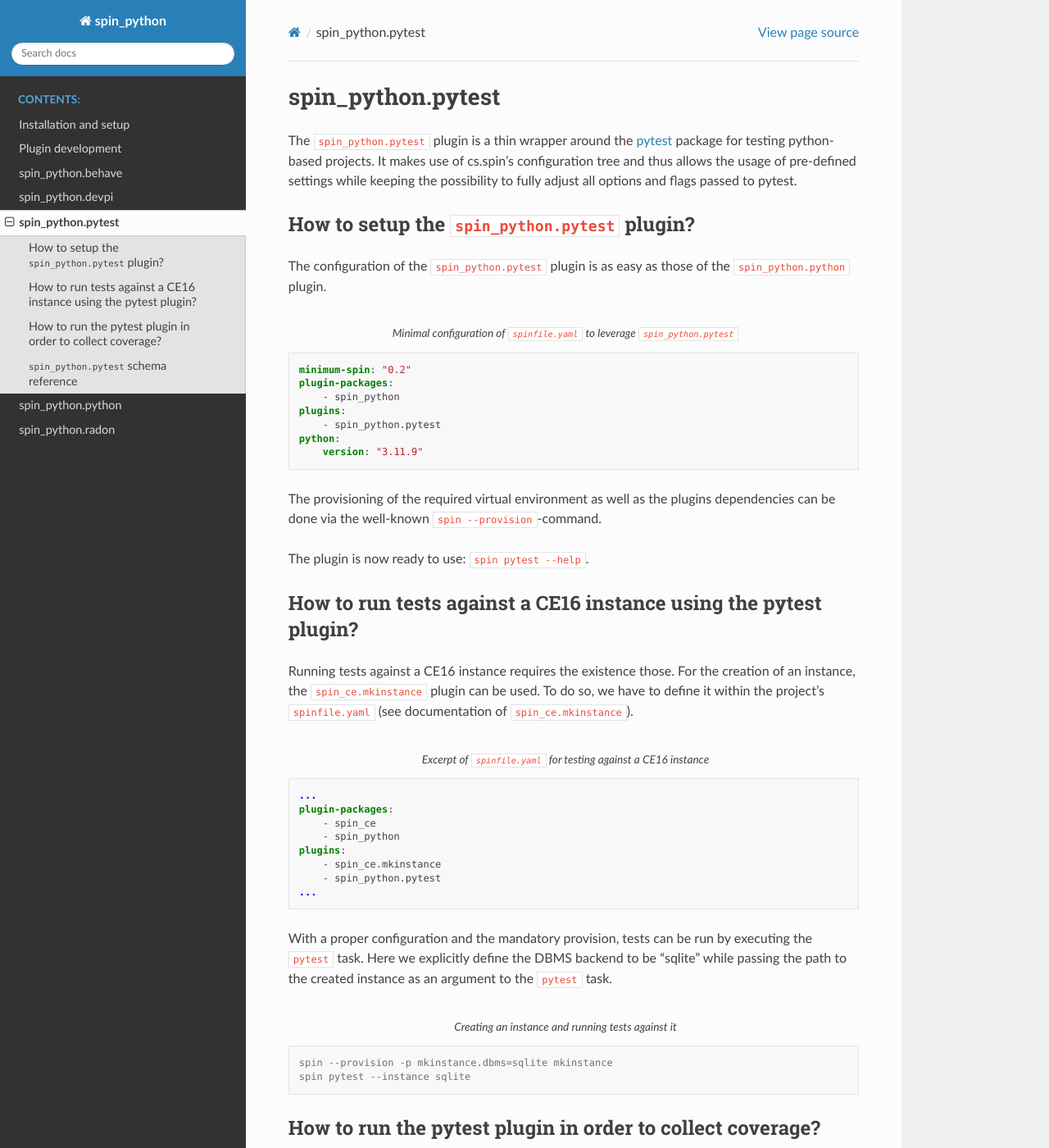
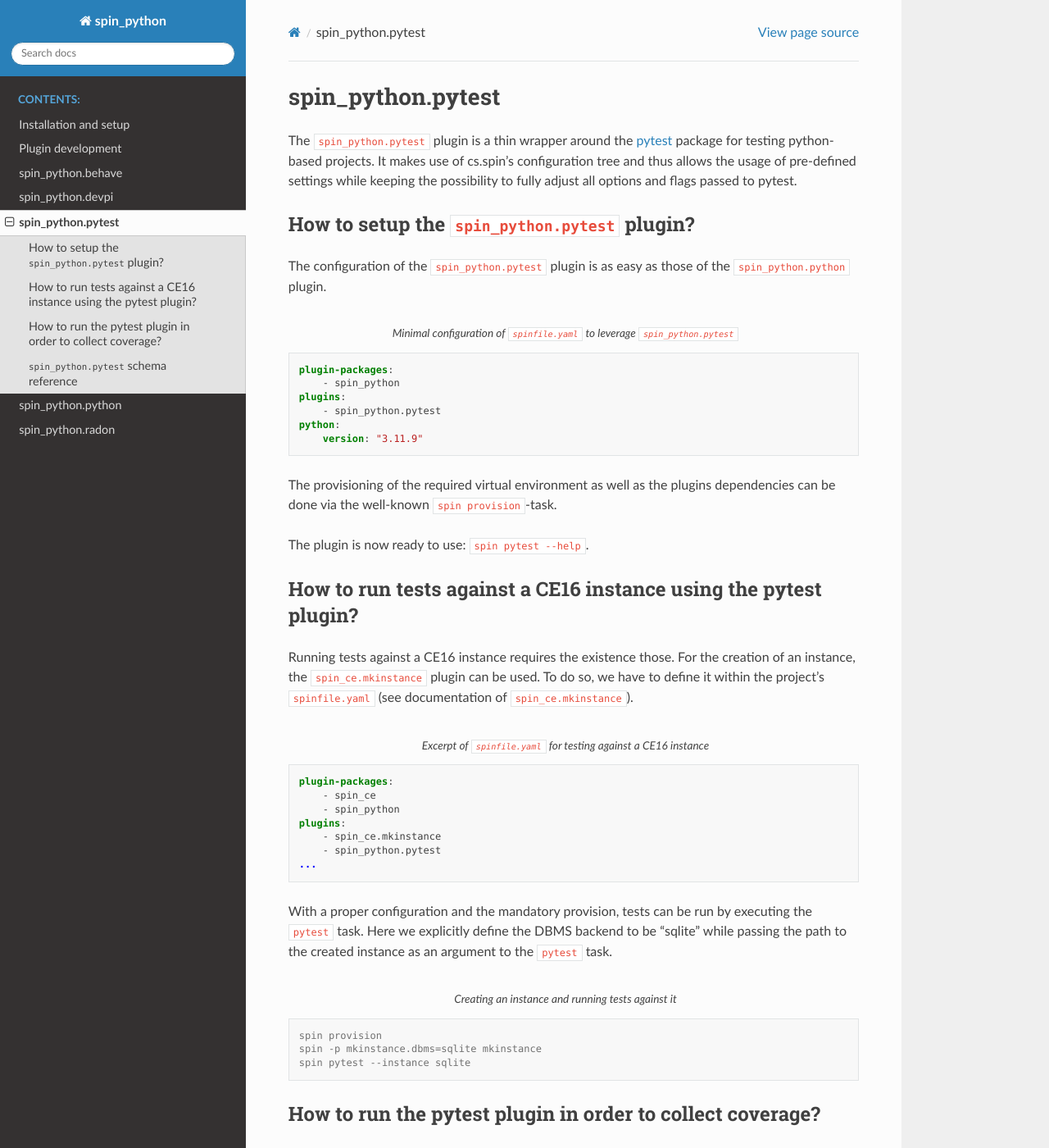
Before and after one commit to cslab/csspin-python, a Sphinx documentation site: the page built from docs/plugins/pytest.rst, in a window 1280 px wide and 1400 px high. Shown: the whole window at 82% size. Built offline with Sphinx 7.4.7 and the Read the Docs theme 2.0.0, drawn with Linux system fonts in a browser that asks for light colours; some of the changed text lies outside the part shown.

Commit message:
Resolve "--provision and --cleanup are now tasks"

```diff
--- a/docs/development.rst
+++ b/docs/development.rst
@@ -17,7 +17,7 @@ A plugin that depends on ``spin_python.python`` can depend on other Python
 packages. These plugin-specific dependencies can be defined using
 ``requires.python``.
 
-Dependencies are installed while executing ``spin --provision`` and can then be
+Dependencies are installed while executing ``spin provision`` and can then be
 used within any function of the plugin.
 
 .. code-block:: python
--- a/docs/installation.rst
+++ b/docs/installation.rst
@@ -32,7 +32,7 @@ executing the following command within the project's directory:
 
 .. code-block:: console
 
-    spin --provision
+    spin provision
 
 The plugins defined in the plugins section of the ``spinfile.yaml`` can now be
 used:
--- a/docs/plugins/devpi.rst
+++ b/docs/plugins/devpi.rst
@@ -23,7 +23,6 @@ at least contain the following configuration.
 .. code-block:: yaml
     :caption: Minimal configuration of ``spinfile.yaml`` to leverage ``spin_python.devpi``
 
-    minimum-spin: "0.2"
     plugin-packages:
         - spin_python
     plugins:
@@ -32,7 +31,7 @@ at least contain the following configuration.
         version: "3.11.9"
 
 The provisioning of the required virtual environment as well as the plugins
-dependencies can be done via the well-known ``spin --provision``-command.
+dependencies can be done via the well-known ``spin provision``-task.
 
 The plugin is now ready to use: ``spin devpi --help``.
 
--- a/docs/plugins/pytest.rst
+++ b/docs/plugins/pytest.rst
@@ -24,7 +24,6 @@ the ``spin_python.python`` plugin.
 .. code-block:: yaml
     :caption: Minimal configuration of ``spinfile.yaml`` to leverage ``spin_python.pytest``
 
-    minimum-spin: "0.2"
     plugin-packages:
         - spin_python
     plugins:
@@ -33,7 +32,7 @@ the ``spin_python.python`` plugin.
         version: "3.11.9"
 
 The provisioning of the required virtual environment as well as the plugins
-dependencies can be done via the well-known ``spin --provision``-command.
+dependencies can be done via the well-known ``spin provision``-task.
 
 The plugin is now ready to use: ``spin pytest --help``.
 
@@ -50,7 +49,6 @@ documentation of ``spin_ce.mkinstance``).
 .. code-block:: yaml
     :caption: Excerpt of ``spinfile.yaml`` for testing against a CE16 instance
 
-    ...
     plugin-packages:
         - spin_ce
         - spin_python
@@ -80,7 +79,7 @@ necessary flags and options to do so. For this reason, one just have to pass the
 
 .. code-block:: console
 
-    spin --provision
+    spin provision
     spin pytest --coverage
 
 ``spin_python.pytest`` schema reference
--- a/docs/plugins/python.rst
+++ b/docs/plugins/python.rst
@@ -26,7 +26,6 @@ at least contain the following configuration.
 .. code-block:: yaml
     :caption: Minimal configuration of ``spinfile.yaml`` to leverage ``spin_python.python``
 
-    minimum-spin: "0.2"
     plugin-packages:
         - spin_python
     plugins:
@@ -35,7 +34,7 @@ at least contain the following configuration.
         version: "3.11.9"
 
 The provisioning of the required virtual environment as well as the plugins
-dependencies can be done via the well-known ``spin --provision``-command.
+dependencies can be done via the well-known ``spin provision``-task.
 
 How to install packages from another package index and sources?
 ###############################################################
@@ -91,7 +90,7 @@ usage of the passed interpreter.
 .. code-block:: console
     :caption: Using an existing Python interpreter
 
-    spin -p python.use=python --provision
+    spin -p python.use=python provision
     ...
     spin -p python.use=/usr/bin/python <task>
 
--- a/docs/plugins/radon.rst
+++ b/docs/plugins/radon.rst
@@ -22,7 +22,6 @@ at least contain the following configuration.
 .. code-block:: yaml
     :caption: Minimal configuration of ``spinfile.yaml`` to leverage ``spin_python.radon``
 
-    minimum-spin: "0.2"
     plugin-packages:
         - spin_python
     plugins:
@@ -31,7 +30,7 @@ at least contain the following configuration.
         version: "3.11.9"
 
 The provisioning of the required virtual environment as well as the plugins
-dependencies can be done via the well-known ``spin --provision``-command.
+dependencies can be done via the well-known ``spin provision``-task.
 
 The plugin is now ready to use: ``spin radon --help``.
 
```
Also changed, not shown: other parts of docs/plugins/pytest.rst (+2 -1 lines), docs/plugins/behave.rst (+4 -5 lines), .gitlab-ci.yml, .pre-commit-config.yaml, 2 other files.
